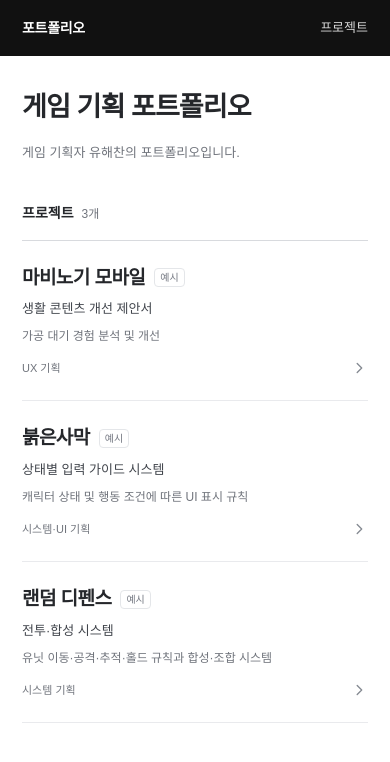
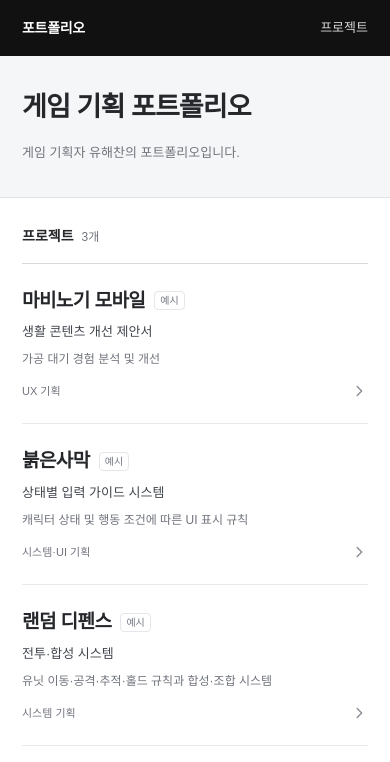
Before and after one commit to yuhaechan/game-portfolio, a Next.js app: page / in a window 390 px wide. Shown: the top 762 px of the page. Built offline with nearby package versions, Linux system fonts and the light colour scheme.

Commit message:
Update published portfolio

```diff
--- a/src/app/globals.css
+++ b/src/app/globals.css
@@ -17,7 +17,10 @@ a:focus-visible,button:focus-visible { outline:2px solid var(--accent); outline-
 .site-header a:focus-visible { outline-color:#fff; }
 .back-link:hover { color:var(--text); text-decoration:underline; text-underline-offset:4px; }
 .portfolio-main { max-width:960px; margin:0 auto; padding:0 32px 88px; }
-.intro { padding:48px 0 52px; }
+.portfolio-home { max-width:none; padding:0 0 88px; }
+.intro { padding:48px 0; background:#f5f6f7; border-bottom:1px solid #dfe2e6; }
+.section-inner { max-width:960px; margin:0 auto; padding:0 32px; }
+.projects-section { max-width:960px; margin:0 auto; padding:36px 32px 0; }
 .intro h1 { font-size:clamp(27px,3.4vw,34px); font-weight:600; line-height:1.45; letter-spacing:-1.2px; margin:0 0 14px; word-break:keep-all; }
 .intro p { color:var(--muted); max-width:660px; font-size:14px; line-height:1.8; margin:0; white-space:pre-wrap; word-break:keep-all; overflow-wrap:anywhere; }
 .intro .author { color:var(--text); font-size:14px; margin-bottom:8px; }
@@ -70,7 +73,10 @@ a:focus-visible,button:focus-visible { outline:2px solid var(--accent); outline-
 @media(max-width:640px) {
   .site-header { min-height:56px; padding:8px 22px; }
   .portfolio-main { padding:0 22px 56px; }
-  .intro { padding:32px 0 38px; }
+  .portfolio-home { padding:0 0 56px; }
+  .intro { padding:32px 0; }
+  .section-inner { padding:0 22px; }
+  .projects-section { padding:28px 22px 0; }
   .intro h1 { font-size:27px; letter-spacing:-.9px; }
   .intro p { font-size:13px; }
   .project-card { align-items:flex-start; flex-wrap:wrap; gap:12px; padding:23px 0; }
--- a/src/components/portfolio.tsx
+++ b/src/components/portfolio.tsx
@@ -36,7 +36,7 @@ export function Portfolio({ snapshot, projectId }: { snapshot: PortfolioSnapshot
   return <>
     <a className="skip-link" href="#main">본문으로 이동</a>
     <header className="site-header-bar"><div className="site-header"><Link className="site-brand" href="/" onClick={event => navigate(event)}>포트폴리오</Link><Link className="header-link" href="/#projects" onClick={event => navigate(event)}>프로젝트</Link></div></header>
-    <main id="main" className="portfolio-main">
+    <main id="main" className={`portfolio-main${active ? "" : " portfolio-home"}`}>
       {preview && <p className="preview-banner">로컬 미리보기 · 비공개 프로젝트 포함</p>}
       {active ? <>
         <Link className="back-link" href="/#projects" onClick={event => navigate(event)}>← 프로젝트 목록</Link>
@@ -47,8 +47,8 @@ export function Portfolio({ snapshot, projectId }: { snapshot: PortfolioSnapshot
         {(active.attachments.length > 0 || active.videos.length > 0) && <section className="attachments"><h2>관련 자료</h2>{active.attachments.map(asset => <a key={asset.path} href={preview ? `http://127.0.0.1:4310${asset.path}` : assetUrl(asset.path)} target="_blank" rel="noopener noreferrer">{asset.name}<span>{asset.path.endsWith(".pdf") ? "PDF 열기 ↗" : "이미지 보기 ↗"}</span></a>)}{active.videos.map(video => <a key={video.url} href={video.url} target="_blank" rel="noopener noreferrer">{video.name}<span>영상 보기 ↗</span></a>)}</section>}
         <nav className="project-pagination" aria-label="다른 프로젝트">{projects[index - 1] ? <Link href={`/projects/${projects[index - 1].id}/`} onClick={event => navigate(event, projects[index - 1].id)}>← {projects[index - 1].title}</Link> : <span/>}{projects[index + 1] && <Link href={`/projects/${projects[index + 1].id}/`} onClick={event => navigate(event, projects[index + 1].id)}>{projects[index + 1].title} →</Link>}</nav>
       </> : <>
-        <section className="intro"><h1>{data.title}</h1>{data.name && <p className="author">{data.name}</p>}{data.introduction && <p>{data.introduction}</p>}</section>
-        <section id="projects" aria-labelledby="projects-title">
+        <section className="intro" aria-labelledby="portfolio-title"><div className="section-inner"><h1 id="portfolio-title">{data.title}</h1>{data.name && <p className="author">{data.name}</p>}{data.introduction && <p>{data.introduction}</p>}</div></section>
+        <section id="projects" className="projects-section" aria-labelledby="projects-title">
           <div className="section-title"><h2 id="projects-title">프로젝트</h2><span>{projects.length}개</span></div>
           <div className="project-list">{projects.map(project => (
             <Link className="project-card" key={project.id} href={`/projects/${project.id}/`} onClick={event => navigate(event, project.id)}>
```
